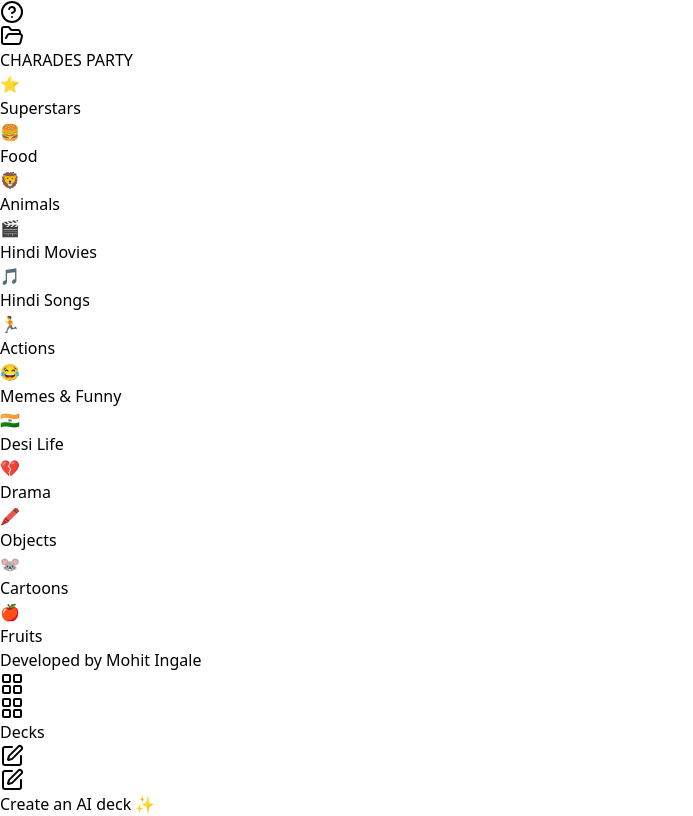
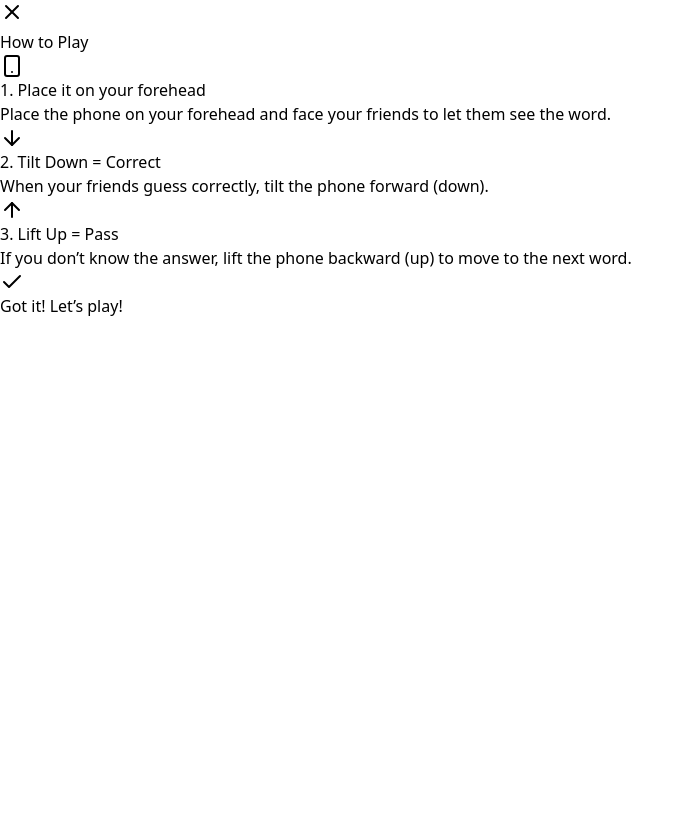
Before and after one commit to Mohitingale13/Party-Charades, a React (Vite) app: page / in a window 1280 px wide. Shown: the whole page, without its empty margins (0-693 px from the left). Built offline with nearby package versions, Linux system fonts and the light colour scheme.

Commit message:
How to play tab opens first

```diff
--- a/src/App.jsx
+++ b/src/App.jsx
@@ -162,7 +162,8 @@ const DECKS = [
 ];
 
 export default function App() {
-  const [gameState, setGameState] = useState('home');
+  // Start on 'tutorial' so it is the very first thing the user sees when opening the link
+  const [gameState, setGameState] = useState('tutorial');
   const [selectedDeck, setSelectedDeck] = useState(null);
   const [timeLimit, setTimeLimit] = useState(60);
   const [playMode, setPlayMode] = useState('standard');
```
